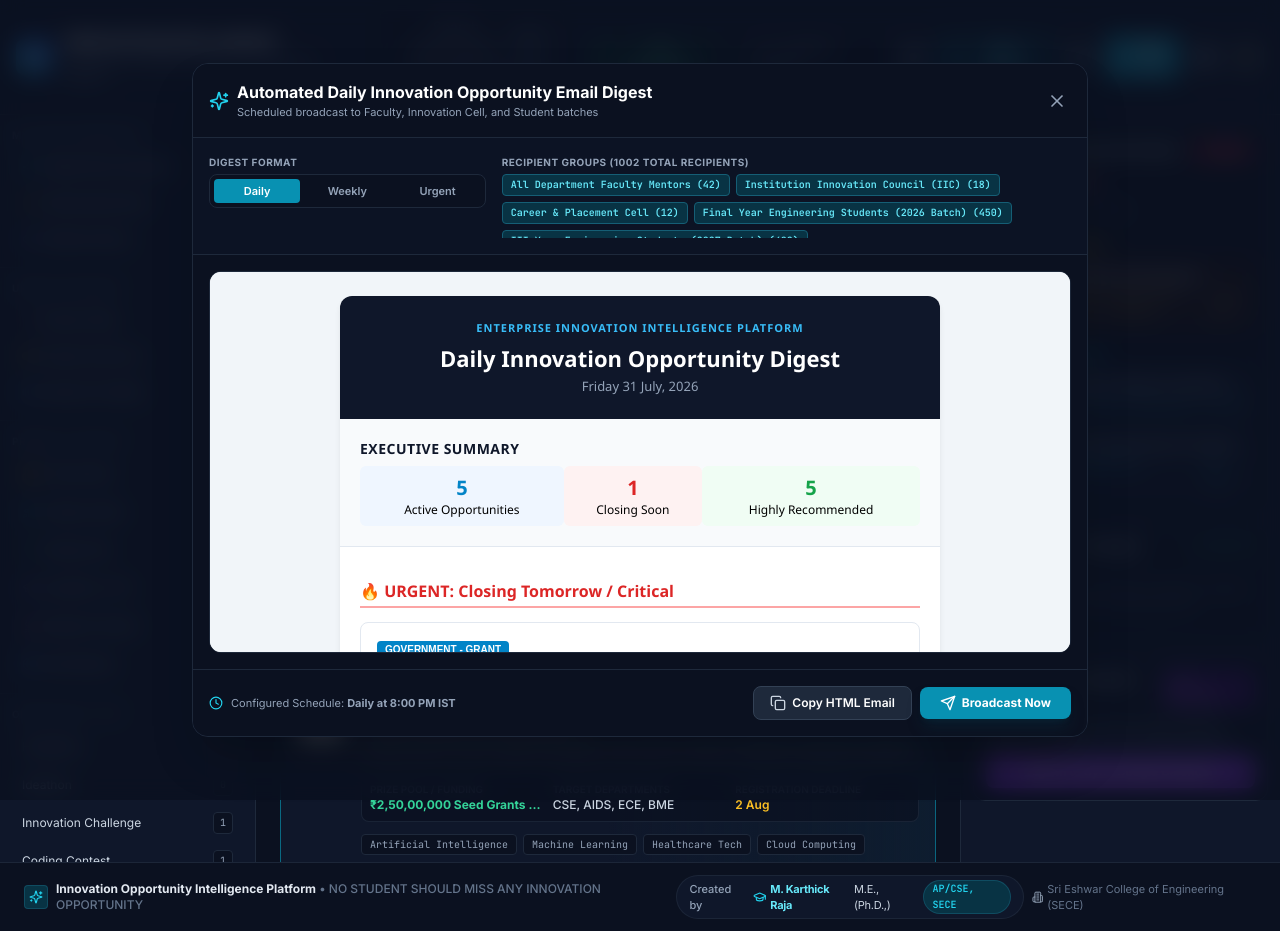
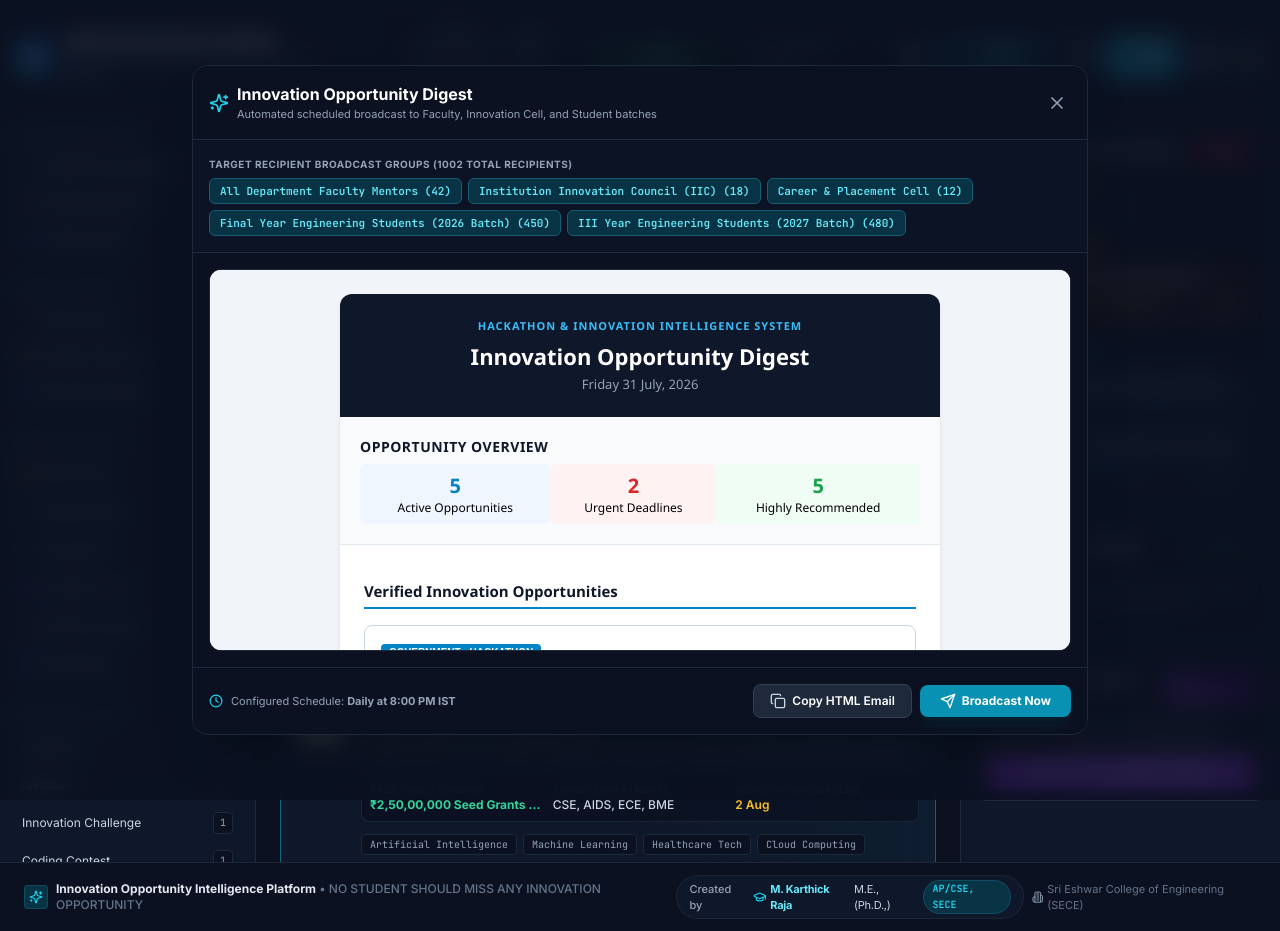
Before and after one commit to karthick-raja-1321/Hackathon-Aggregator, a React (Vite) app: page / in a window 1280 px wide. Both pictures are taken after a click on the button "DAILY DIGEST". Built offline with nearby package versions, Linux system fonts and the light colour scheme; grey boxes are pictures that could not be loaded.

Commit message:
Update Digest modal header title to Innovation Opportunity Digest and consolidate into a single unified list

```diff
--- a/src/components/digest/DailyDigestModal.tsx
+++ b/src/components/digest/DailyDigestModal.tsx
@@ -17,7 +17,6 @@ interface DailyDigestModalProps {
 
 export const DailyDigestModal: React.FC<DailyDigestModalProps> = ({ onClose }) => {
   const { opportunities, recipients, setToastMessage } = usePlatform();
-  const [digestType, setDigestType] = useState<'Daily' | 'Weekly' | 'Urgent'>('Daily');
   const [selectedGroupIds, setSelectedGroupIds] = useState<string[]>(recipients.map(r => r.id));
   const [copied, setCopied] = useState<boolean>(false);
   const [broadcasted, setBroadcasted] = useState<boolean>(false);
@@ -25,7 +24,7 @@ export const DailyDigestModal: React.FC<DailyDigestModalProps> = ({ onClose }) =
   const selectedRecipients = recipients.filter(r => selectedGroupIds.includes(r.id));
   const totalRecipientsCount = selectedRecipients.reduce((acc, r) => acc + r.memberCount, 0);
 
-  const htmlContent = DigestService.generateHtmlDigest(opportunities, selectedRecipients, digestType);
+  const htmlContent = DigestService.generateHtmlDigest(opportunities, selectedRecipients);
 
   const handleCopyHtml = () => {
     navigator.clipboard.writeText(htmlContent);
@@ -35,7 +34,7 @@ export const DailyDigestModal: React.FC<DailyDigestModalProps> = ({ onClose }) =
 
   const handleSimulateBroadcast = () => {
     setBroadcasted(true);
-    setToastMessage(`Daily Digest broadcasted successfully to ${totalRecipientsCount} recipients across ${selectedGroupIds.length} groups.`);
+    setToastMessage(`Innovation Opportunity Digest broadcasted successfully to ${totalRecipientsCount} recipients across ${selectedGroupIds.length} groups.`);
     setTimeout(() => setBroadcasted(false), 4000);
   };
 
@@ -54,8 +53,8 @@ export const DailyDigestModal: React.FC<DailyDigestModalProps> = ({ onClose }) =
           <div className="flex items-center space-x-2">
             <Sparkles className="w-5 h-5 text-cyan-400" />
             <div>
-              <h2 className="text-base font-bold text-white">Automated Daily Innovation Opportunity Email Digest</h2>
-              <p className="text-[11px] text-slate-400">Scheduled broadcast to Faculty, Innovation Cell, and Student batches</p>
+              <h2 className="text-base font-bold text-white">Innovation Opportunity Digest</h2>
+              <p className="text-[11px] text-slate-400">Automated scheduled broadcast to Faculty, Innovation Cell, and Student batches</p>
             </div>
           </div>
           <button onClick={onClose} className="p-1 rounded-lg hover:bg-slate-800 text-slate-400 hover:text-white">
@@ -64,36 +63,19 @@ export const DailyDigestModal: React.FC<DailyDigestModalProps> = ({ onClose }) =
         </div>
 
         {/* Studio Controls */}
-        <div className="p-4 bg-slate-950/60 border-b border-slate-800 grid grid-cols-1 md:grid-cols-3 gap-4 text-xs">
-          <div>
-            <label className="block text-[10px] font-bold text-slate-400 uppercase tracking-wider mb-1">Digest Format</label>
-            <div className="grid grid-cols-3 gap-1 bg-slate-950 p-1 rounded-lg border border-slate-800">
-              {(['Daily', 'Weekly', 'Urgent'] as const).map(t => (
-                <button
-                  key={t}
-                  onClick={() => setDigestType(t)}
-                  className={`py-1 rounded font-semibold text-[11px] transition-colors ${
-                    digestType === t ? 'bg-cyan-600 text-white' : 'text-slate-400 hover:text-white'
-                  }`}
-                >
-                  {t}
-                </button>
-              ))}
-            </div>
-          </div>
-
-          <div className="md:col-span-2">
-            <label className="block text-[10px] font-bold text-slate-400 uppercase tracking-wider mb-1">
-              Recipient Groups ({totalRecipientsCount} Total Recipients)
+        <div className="p-4 bg-slate-950/60 border-b border-slate-800 flex items-center justify-between text-xs">
+          <div className="w-full">
+            <label className="block text-[10px] font-bold text-slate-400 uppercase tracking-wider mb-1.5">
+              Target Recipient Broadcast Groups ({totalRecipientsCount} Total Recipients)
             </label>
-            <div className="flex flex-wrap gap-1.5 max-h-16 overflow-y-auto">
+            <div className="flex flex-wrap gap-1.5 max-h-20 overflow-y-auto">
               {recipients.map(group => {
                 const active = selectedGroupIds.includes(group.id);
                 return (
                   <button
                     key={group.id}
                     onClick={() => toggleGroup(group.id)}
-                    className={`px-2 py-0.5 rounded text-[10px] font-mono border transition-colors ${
+                    className={`px-2.5 py-1 rounded-md text-[11px] font-mono border transition-colors ${
                       active ? 'bg-cyan-950 text-cyan-300 border-cyan-800 font-bold' : 'bg-slate-950 text-slate-500 border-slate-850'
                     }`}
                   >
--- a/src/services/DigestService.ts
+++ b/src/services/DigestService.ts
@@ -13,8 +13,7 @@ export class DigestService {
    */
   public static generateHtmlDigest(
     opportunities: Opportunity[],
-    _recipients: RecipientGroup[],
-    digestType: 'Daily' | 'Weekly' | 'Urgent' = 'Daily'
+    _recipients: RecipientGroup[]
   ): string {
     const todayStr = new Date().toLocaleDateString('en-IN', {
       weekday: 'long',
@@ -23,12 +22,12 @@ export class DigestService {
       year: 'numeric'
     });
 
-    const closingTomorrow = opportunities.filter(o => o.priority.urgencyDays <= 1);
-    const closing3Days = opportunities.filter(o => o.priority.urgencyDays > 1 && o.priority.urgencyDays <= 3);
-    const highlyRecommended = opportunities.filter(o => o.priority.level === 'Highly Recommended');
+    const closingSoon = opportunities.filter(o => o.priority.urgencyDays <= 3 && o.status !== 'Closed');
+    const activeOps = opportunities.filter(o => o.status !== 'Closed');
+    const highlyRecommended = opportunities.filter(o => o.priority.level === 'Highly Recommended' && o.status !== 'Closed');
 
     const renderCard = (o: Opportunity) => `
-      <div style="background: #ffffff; border: 1px solid #e2e8f0; border-radius: 8px; padding: 16px; margin-bottom: 16px; font-family: sans-serif;">
+      <div style="background: #ffffff; border: 1px solid #cbd5e1; border-radius: 8px; padding: 16px; margin-bottom: 16px; font-family: sans-serif;">
         <table width="100%" cellpadding="0" cellspacing="0" border="0">
           <tr>
             <td valign="top" style="padding-right: 12px;">
@@ -69,15 +68,15 @@ export class DigestService {
       <html>
       <head>
         <meta charset="utf-8">
-        <title>Daily Innovation Opportunity Update - ${todayStr}</title>
+        <title>Innovation Opportunity Digest - ${todayStr}</title>
       </head>
       <body style="background-color: #f1f5f9; margin: 0; padding: 24px; font-family: 'Segoe UI', Arial, sans-serif;">
         <table width="600" align="center" cellpadding="0" cellspacing="0" border="0" style="background: #ffffff; border-radius: 12px; overflow: hidden; box-shadow: 0 4px 6px -1px rgba(0,0,0,0.1);">
           <!-- Header -->
           <tr>
             <td style="background: #0f172a; padding: 24px; text-align: center; color: #ffffff;">
-              <div style="font-size: 11px; font-weight: 700; color: #38bdf8; text-transform: uppercase; letter-spacing: 1px;">Enterprise Innovation Intelligence Platform</div>
-              <h1 style="margin: 8px 0 0 0; font-size: 22px; font-weight: 700;">${digestType} Innovation Opportunity Digest</h1>
+              <div style="font-size: 11px; font-weight: 700; color: #38bdf8; text-transform: uppercase; letter-spacing: 1px;">Hackathon & Innovation Intelligence System</div>
+              <h1 style="margin: 8px 0 0 0; font-size: 22px; font-weight: 700;">Innovation Opportunity Digest</h1>
               <div style="font-size: 13px; color: #94a3b8; margin-top: 4px;">${todayStr}</div>
             </td>
           </tr>
@@ -85,11 +84,11 @@ export class DigestService {
           <!-- Executive Summary -->
           <tr>
             <td style="padding: 20px; background: #f8fafc; border-bottom: 1px solid #e2e8f0;">
-              <h2 style="font-size: 14px; color: #0f172a; margin: 0 0 8px 0; text-transform: uppercase; letter-spacing: 0.5px;">Executive Summary</h2>
+              <h2 style="font-size: 14px; color: #0f172a; margin: 0 0 8px 0; text-transform: uppercase; letter-spacing: 0.5px;">Opportunity Overview</h2>
               <table width="100%" cellpadding="8" cellspacing="0" border="0" style="text-align: center; font-size: 12px;">
                 <tr>
-                  <td style="background: #eff6ff; border-radius: 6px;"><div style="font-size: 20px; font-weight: 800; color: #0284c7;">${opportunities.length}</div>Active Opportunities</td>
-                  <td style="background: #fef2f2; border-radius: 6px;"><div style="font-size: 20px; font-weight: 800; color: #dc2626;">${closingTomorrow.length}</div>Closing Soon</td>
+                  <td style="background: #eff6ff; border-radius: 6px;"><div style="font-size: 20px; font-weight: 800; color: #0284c7;">${activeOps.length}</div>Active Opportunities</td>
+                  <td style="background: #fef2f2; border-radius: 6px;"><div style="font-size: 20px; font-weight: 800; color: #dc2626;">${closingSoon.length}</div>Urgent Deadlines</td>
                   <td style="background: #f0fdf4; border-radius: 6px;"><div style="font-size: 20px; font-weight: 800; color: #16a34a;">${highlyRecommended.length}</div>Highly Recommended</td>
                 </tr>
               </table>
@@ -98,27 +97,19 @@ export class DigestService {
 
           <!-- Body Content -->
           <tr>
-            <td style="padding: 20px;">
-              ${closingTomorrow.length > 0 ? `
-                <h2 style="font-size: 16px; color: #dc2626; border-bottom: 2px solid #fca5a5; padding-bottom: 4px;">🔥 URGENT: Closing Tomorrow / Critical</h2>
-                ${closingTomorrow.map(renderCard).join('')}
-              ` : ''}
-
-              ${closing3Days.length > 0 ? `
-                <h2 style="font-size: 16px; color: #d97706; border-bottom: 2px solid #fcd34d; padding-bottom: 4px;">⏰ Closing in 3 Days</h2>
-                ${closing3Days.map(renderCard).join('')}
-              ` : ''}
-
-              <h2 style="font-size: 16px; color: #0284c7; border-bottom: 2px solid #7dd3fc; padding-bottom: 4px; margin-top: 24px;">⭐ Highly Recommended Opportunities</h2>
-              ${highlyRecommended.map(renderCard).join('')}
+            <td style="padding: 24px;">
+              <h2 style="font-size: 15px; color: #0f172a; border-bottom: 2px solid #0284c7; padding-bottom: 6px; margin-bottom: 16px;">
+                Verified Innovation Opportunities
+              </h2>
+              ${activeOps.map(renderCard).join('')}
             </td>
           </tr>
 
           <!-- Footer -->
           <tr>
-            <td style="background: #0f172a; padding: 16px; text-align: center; color: #94a3b8; font-size: 11px;">
-              <div style="font-weight: 700; color: #38bdf8;">Created by M. Karthick Raja M.E., (Ph.D.,) AP/CSE, SECE</div>
-              <div style="margin-top: 4px; color: #64748b;">Enterprise Innovation Opportunity Intelligence Platform • Mission: NO STUDENT SHOULD MISS ANY INNOVATION OPPORTUNITY.</div>
+            <td style="background: #f8fafc; padding: 16px; text-align: center; font-size: 11px; color: #64748b; border-top: 1px solid #e2e8f0;">
+              <div>Department of Computer Science and Engineering, Sri Eshwar College of Engineering</div>
+              <div style="margin-top: 4px; font-weight: 600;">Created by M. Karthick Raja M.E., (Ph.D.,) AP/CSE, SECE</div>
             </td>
           </tr>
         </table>
```
Also changed, not shown: 1 other file (tests, documents, lock files or other folders).
